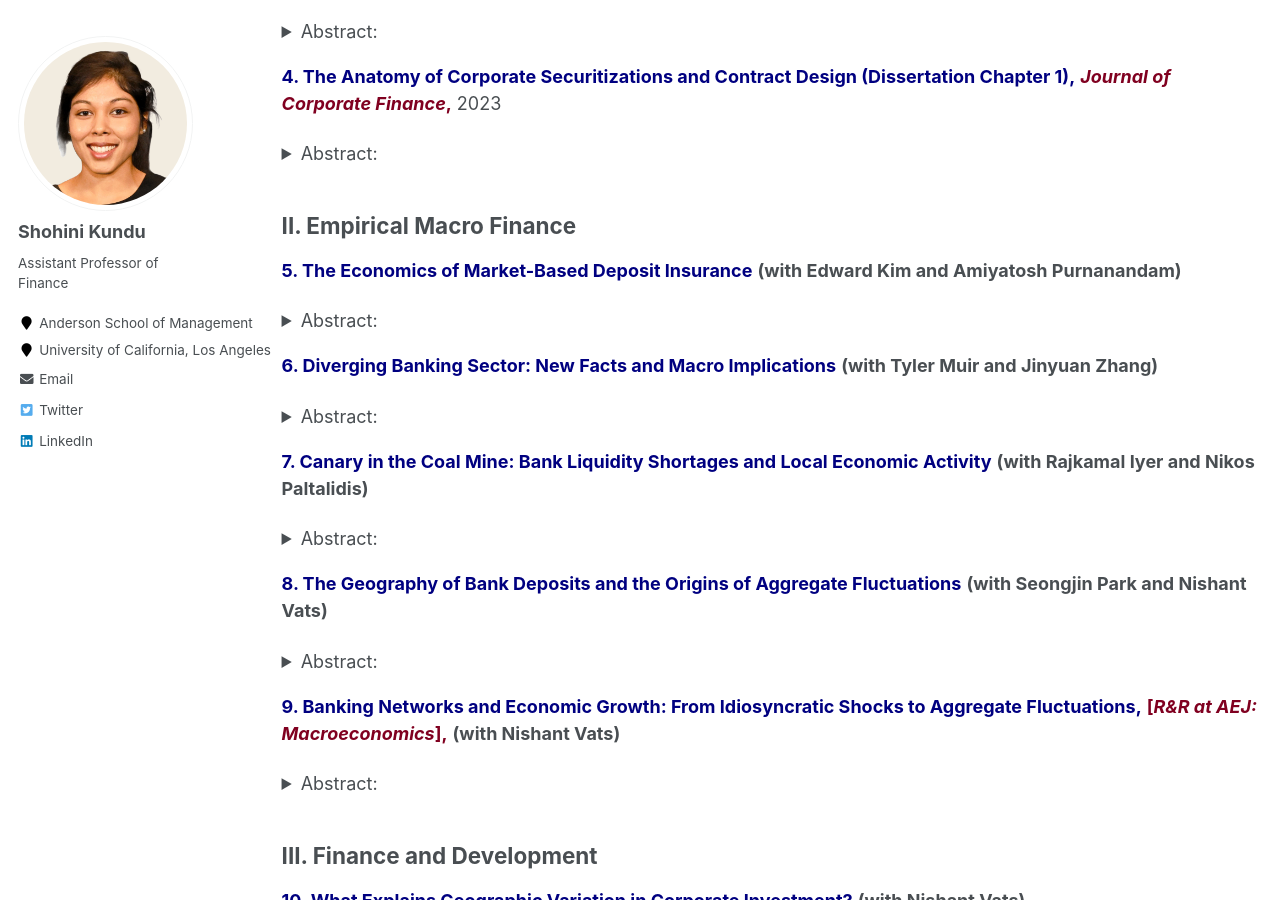
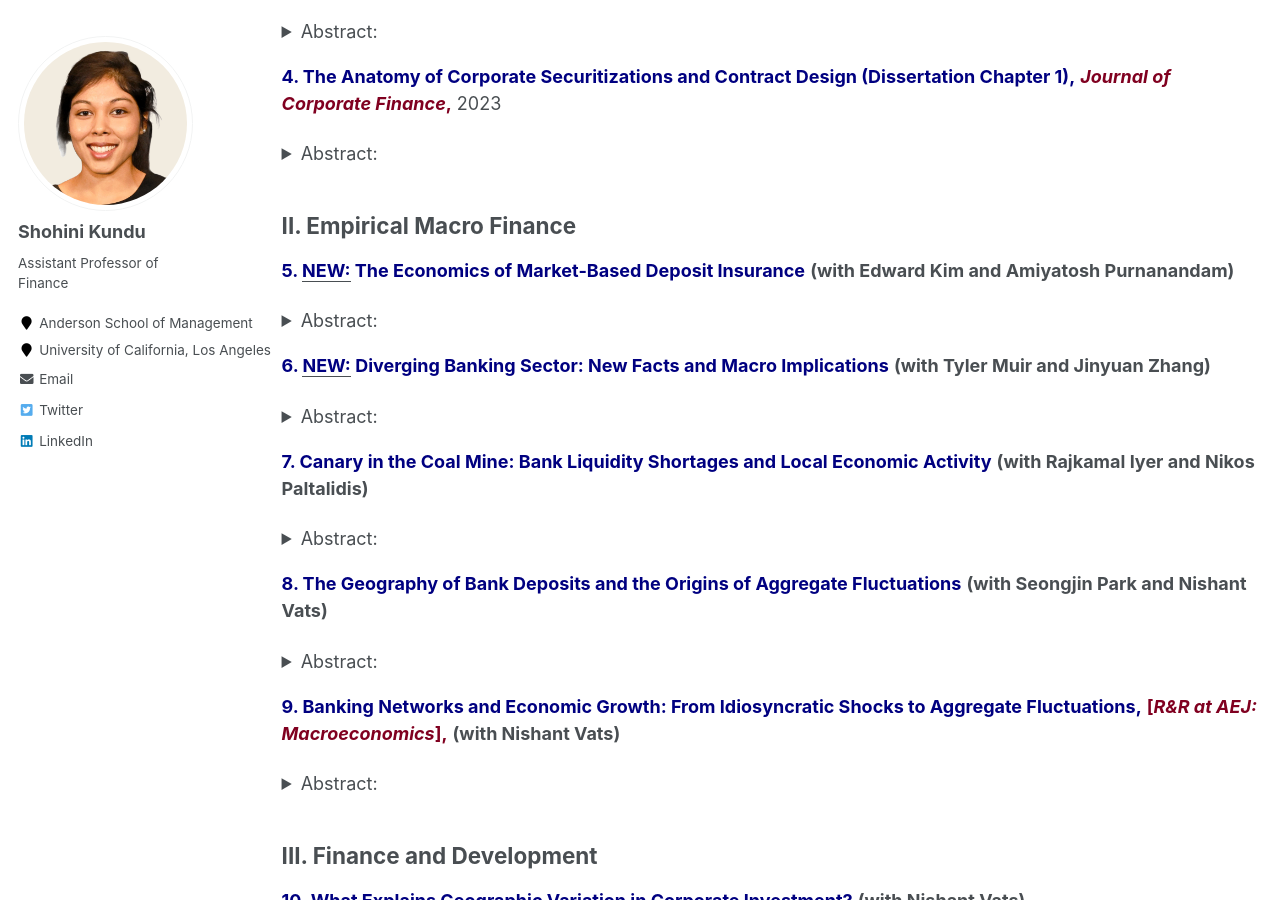
Before and after one commit to shohinikundu/shohinikundu.github.io, a Jekyll site: the page built from _pages/research.md, in a window 1280 px wide and 900 px high, scrolled down 564 px. Built offline with Jekyll 4.4.1, drawn with Linux system fonts in a browser that asks for light colours.

Commit message:
Update research.md

```diff
--- a/_pages/research.md
+++ b/_pages/research.md
@@ -40,13 +40,13 @@ Closed-end funds are thought to have negligible fire sale risk as they have stab
 
 ## II. Empirical Macro Finance
 
-<a href="https://papers.ssrn.com/sol3/papers.cfm?abstract_id=4813996" style="color:rgb(0, 0, 128); text-decoration: none;">**5. The Economics of Market-Based Deposit Insurance** </a> **(with Edward Kim and Amiyatosh Purnanandam)**
+<a href="https://papers.ssrn.com/sol3/papers.cfm?abstract_id=4813996" style="color:rgb(0, 0, 128); text-decoration: none;">**5. <u>NEW:</u> The Economics of Market-Based Deposit Insurance** </a> **(with Edward Kim and Amiyatosh Purnanandam)**
 <details>
 <summary>Abstract:</summary>
 We examine the financial stability implications of deposit insurance using a recent financial innovation: reciprocal deposits. Banks can significantly increase deposit insurance coverage through the reciprocal deposit network, where they break up large deposits and place them with other banks in an offsetting manner. With almost $450 billion in outstanding contracts under this arrangement, reciprocal deposits have become an important source of funding for the U.S. banking sector. Using network presence as an instrument, we show that enhanced insurance coverage allowed banks to retain deposits following the 2023 banking crisis. Network banks pay lower interest rates on their deposits, indicating depositors’ willingness to accept lower rates for higher insurance access. Enhanced coverage also has implications for competition and bank risk-taking; we find evidence that network banks grow larger and increase their exposure to interest rate risk.
           </details>
 
-<a href="https://papers.ssrn.com/sol3/papers.cfm?abstract_id=4798818" style="color:rgb(0, 0, 128); text-decoration: none;">**6. Diverging Banking Sector: New Facts and Macro Implications** </a> **(with Tyler Muir and Jinyuan Zhang)**
+<a href="https://papers.ssrn.com/sol3/papers.cfm?abstract_id=4798818" style="color:rgb(0, 0, 128); text-decoration: none;">**6. <u>NEW:</u> Diverging Banking Sector: New Facts and Macro Implications** </a> **(with Tyler Muir and Jinyuan Zhang)**
 <details>
 <summary>Abstract:</summary>
 We document the emergence of two distinct types of banks over the past decade: highrate banks, which align deposit rates with market interest rates, hold shorter-term assets, and primarily earn lending spreads by taking more credit risk through personal and business loans; and low-rate banks, which offer interest-insensitive, low deposit rates, hold a larger proportion of long-term securities (e.g., MBS), and make fewer loans. This divergence in the banking sector leads to a significant shift of deposits towards high-rate banks as interest rates rise, thereby reducing the sector’s overall capacity for maturity transformation and increasing its exposure to credit risk, particularly through personal loans. Our evidence suggest that technological advancements in banking spurred the divergence: high rate banks operate primarily online and attract less sticky depositors. In response, low rate banks lower rates through the retention of relatively stickier depositors.
```
